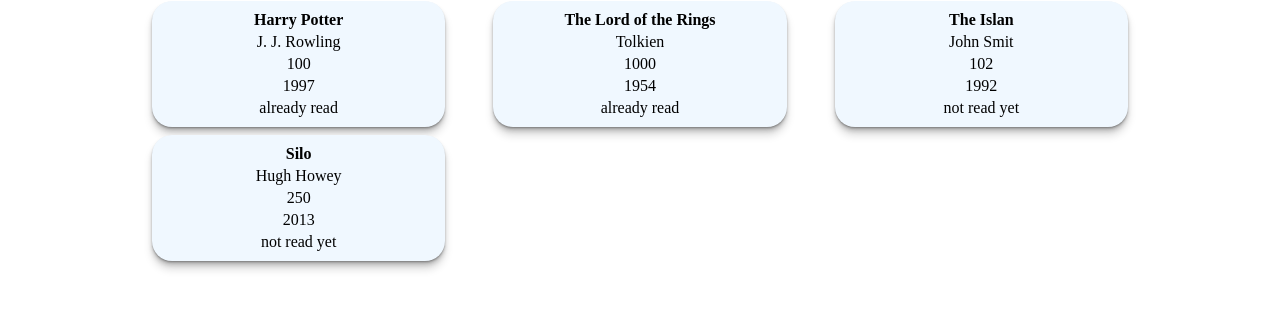
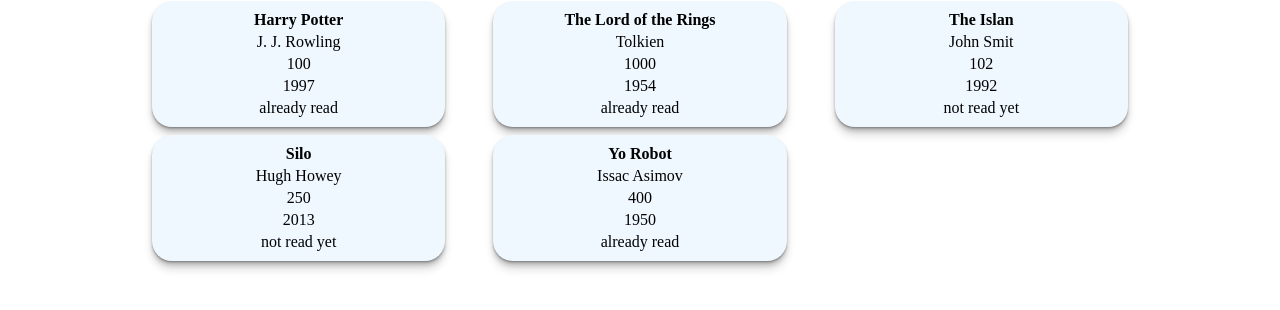
Before and after one commit to grateqq/Biblioteca, a plain HTML site: page index.html in a window 1280 px wide. Shown: the part 40-350 px from the top of the page. Drawn offline with Linux system fonts and the light colour scheme.

Commit message:
puedo agregar un libro nuevo, y mostrar la biblioteca sin que que se dupliquen

```diff
--- a/script.js
+++ b/script.js
@@ -21,7 +21,13 @@ addBookToLibrary("Silo", "Hugh Howey", 250, 2013, false)
 console.log(myLibrary)
 
 function showMyLibrary (){
+
+
+
+  document.getElementById("container").innerHTML = "";
+
   myLibrary.forEach((value,index)=>{
+
     // const contenedor = document.getElementById("container")
 
     // contenedor.innerHTML = '<div class"libro"><p class="name"></p><p class="autor"></p><p class="pages"></p><p class="year"></p><p class="read"></p><div>'
@@ -30,15 +36,15 @@ function showMyLibrary (){
     // const pages = document.querySelector(".pages")
     // const year = document.querySelector(".year")
     // const read = document.querySelector(".read")
-
+    let library = document.getElementById("container")
+     console.log(library)
     // name.innerHTML = myLibrary[value].name
     // autor.innerHTML = myLibrary[value].autor
     // pages.innerHTML = myLibrary[value].pages
     console.log("value: ")
     console.log(value) // pasa por cada elemento objeto dela array
     //harrypotener
-    let library = document.getElementById("container")
-    console.log(library)
+
 
     let newDiv = document.createElement("div")
     newDiv.classList.add("libro");
@@ -84,3 +90,8 @@ function showMyLibrary (){
 })
 }
 showMyLibrary ()
+
+
+addBookToLibrary("Yo Robot", "Issac Asimov", 400, 1950, true)
+// se duplican
+showMyLibrary ()
```
Also changed, not shown: index.html (+1 -0 lines).
